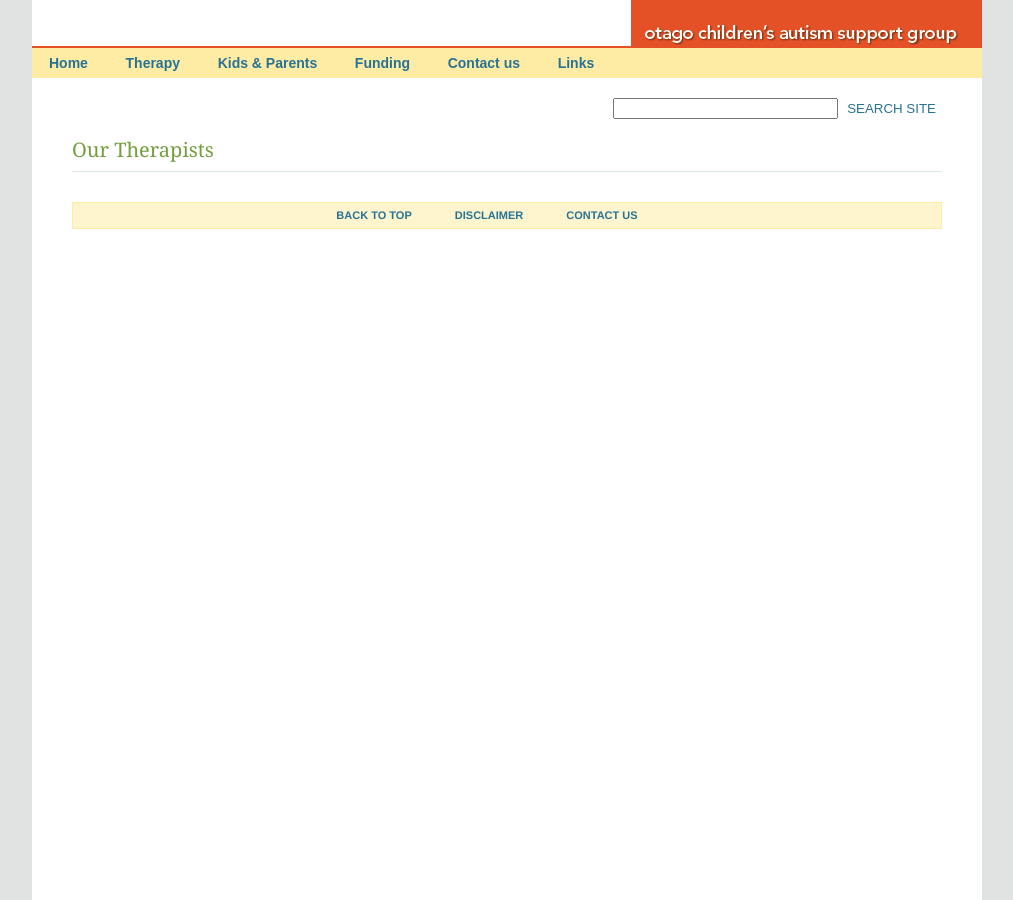
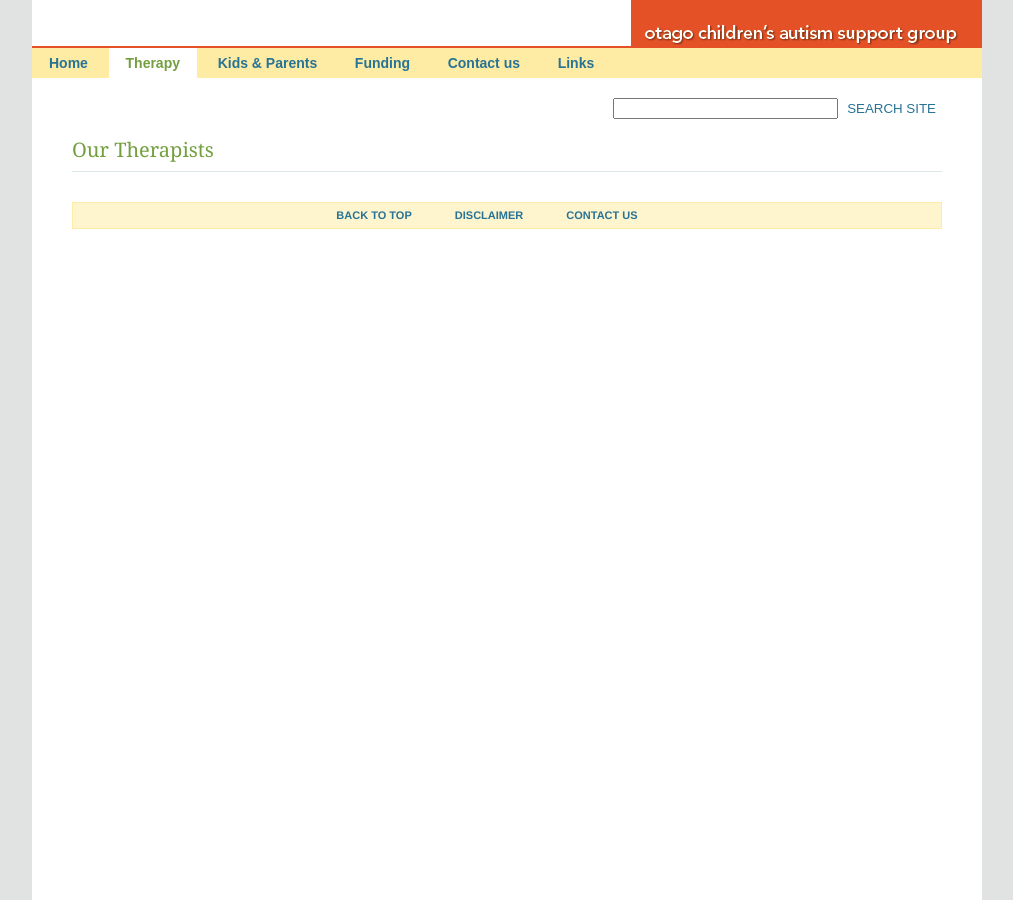
Before and after one commit to aaaidan/otagokidsautism, a Jekyll site: the page built from therapists.html, in a window 1280 px wide. Shown: the whole page, without its empty margins (133-1146 px from the left). Built offline with Jekyll 4.4.1, drawn with Linux system fonts in a browser that asks for light colours.

Commit message:
Active menu highlighting

```diff
--- a/_includes/header.html
+++ b/_includes/header.html
@@ -7,11 +7,26 @@
     <nav>
       <ul>
       {% for p in site.navigation %}
+
         {% unless p.children %}
-          <li><a class="page-link" href="{{ p.url | prepend: site.baseurl }}">{{ p.title }}</a></li>
+
+          {% assign isActive = '' %}
+          {% if p.url == page.url %}
+            {% assign isActive = ' page-link-menu-active' %}
+          {% endif %}
+
+          <li><a class="page-link{{ isActive }}" href="{{ p.url | prepend: site.baseurl }}">{{ p.title }}</a></li>
         {% else %}
+
+          {% assign isActive = '' %}
+          {% for q in p.children %}
+            {% if q.url == page.url %}
+              {% assign isActive = ' page-link-menu-active' %}
+            {% endif %}
+          {% endfor %}
+
           <li>
-            <a class="page-link page-link-menu" href="" onclick="return false;">{{ p.title }}</a>
+            <a class="page-link page-link-menu{{ isActive }}" href="" onclick="return false;">{{ p.title }}</a>
             <ul class="page-link-menu-items">
 
               {% for q in p.children %}
--- a/css/main.scss
+++ b/css/main.scss
@@ -109,17 +109,10 @@ h1, h2, h3 {
 				font-family: arial, sans-serif;
 				font-size: 14px;
 				font-weight: bold;
-				&:active, &:hover, &:focus {
+				&:active, &:hover, &:focus, &.page-link-menu-active {
 					background-color: #FFFFFF;
 					color: #739f3f;
 				}
-			}
-		}
-
-		.page-link-menu {
-			&:active, &:hover, &:focus {
-				background: none;
-				color: #277395;
 			}
 		}
 
--- a/index.html
+++ b/index.html
@@ -1,5 +1,6 @@
 ---
 layout: home
+permalink: /
 ---
 
 <div class="l-home-cols">
```
Also changed, not shown: _config.yml (+1 -6 lines).
